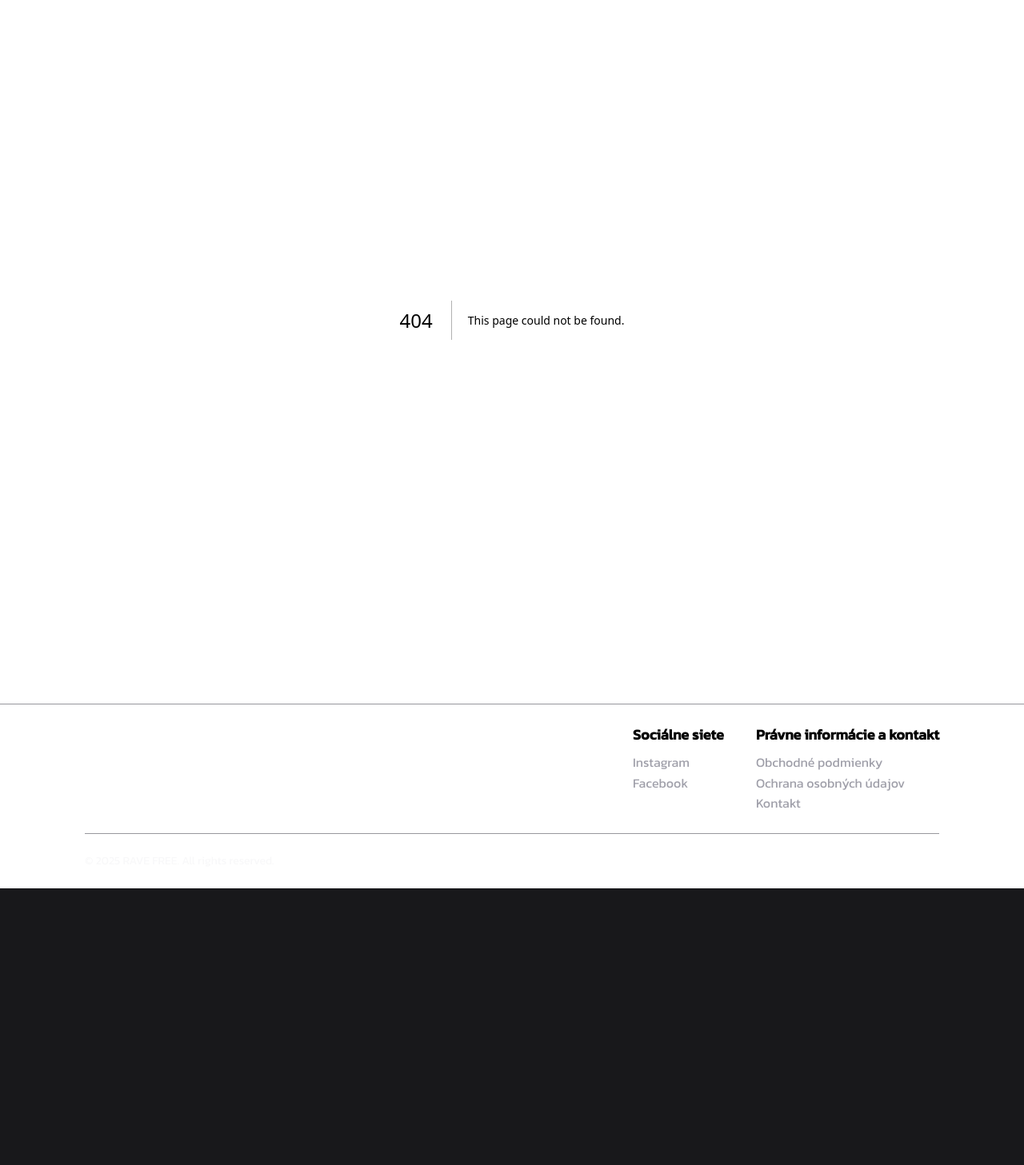
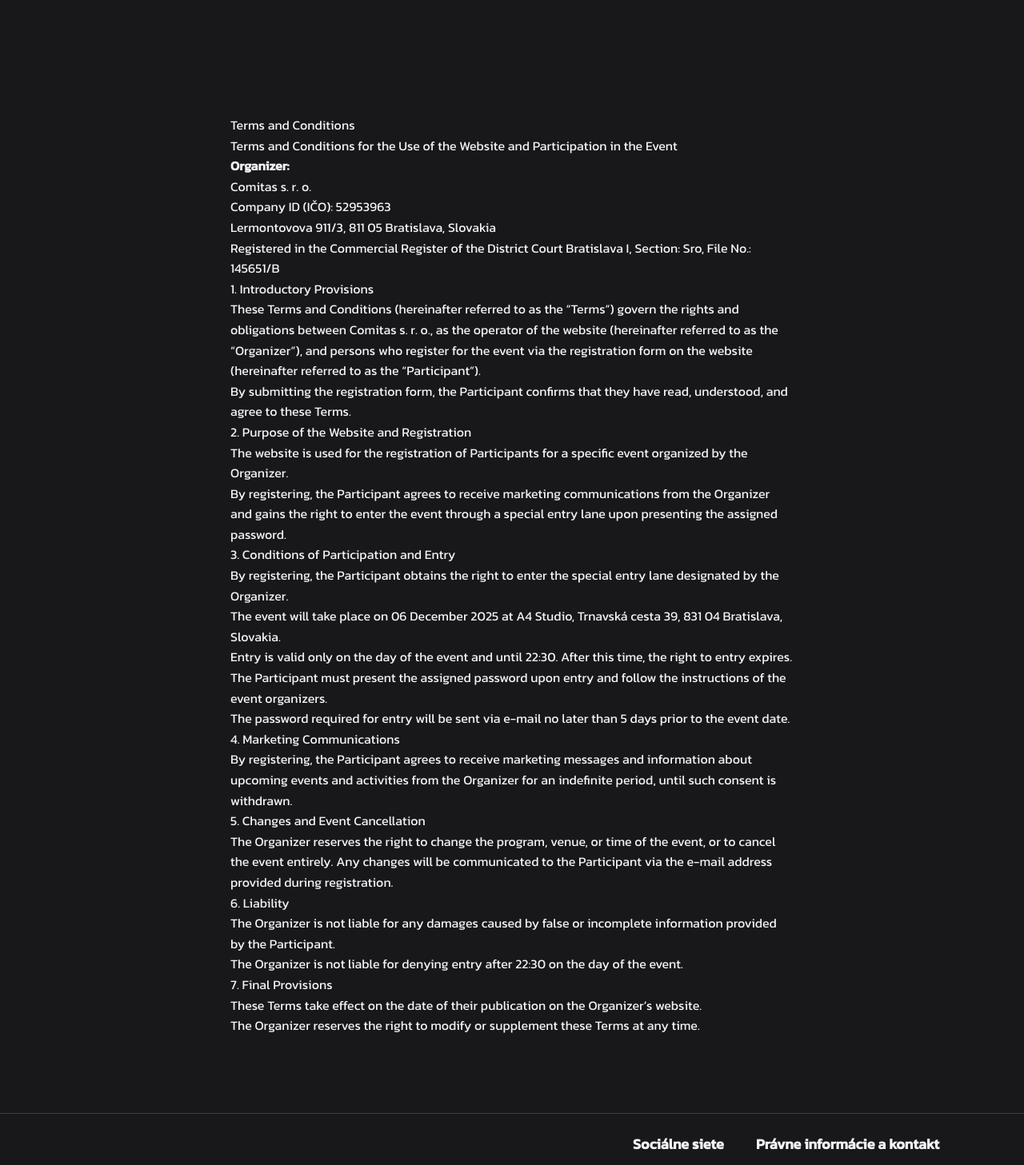
Before and after one commit to comitas-sro/ravefree-website, a Next.js app: page /terms-and-conditions in a window 1280 px wide. Before the commit this address had no page. Shown: the top 1457 px of the page at 80% size. Before the commit the page ends 1111 px from the top, so only its background shows below. Built offline with nearby package versions, Linux system fonts and the light colour scheme.

Commit message:
Create Terms and Conditions page

```diff
--- /dev/null
+++ b/src/app/terms-and-conditions/page.tsx
@@ -0,0 +1,107 @@
+import type { Metadata } from 'next';
+
+export const metadata: Metadata = {
+  title: 'Terms and conditions',
+};
+
+export default function TermsAndConditions() {
+  return (
+    <article className="mx-auto my-24 max-w-3xl px-4 md:mt-36 md:px-8 markdown-content">
+      <h1>Terms and Conditions</h1>
+      <h2>
+        Terms and Conditions for the Use of the Website and Participation in the
+        Event
+      </h2>
+      <p>
+        <strong>Organizer:</strong>
+        <br />
+        Comitas s. r. o.
+        <br />
+        Company ID (IČO): 52953963
+        <br />
+        Lermontovova 911/3, 811 05 Bratislava, Slovakia
+        <br />
+        Registered in the Commercial Register of the District Court Bratislava
+        I, Section: Sro, File No.: 145651/B
+      </p>
+
+      <h3>1. Introductory Provisions</h3>
+      <p>
+        These Terms and Conditions (hereinafter referred to as the “Terms”)
+        govern the rights and obligations between Comitas s. r. o., as the
+        operator of the website (hereinafter referred to as the “Organizer”),
+        and persons who register for the event via the registration form on the
+        website (hereinafter referred to as the “Participant”).
+      </p>
+      <p>
+        By submitting the registration form, the Participant confirms that they
+        have read, understood, and agree to these Terms.
+      </p>
+
+      <h3>2. Purpose of the Website and Registration</h3>
+      <p>
+        The website is used for the registration of Participants for a specific
+        event organized by the Organizer.
+        <br />
+        By registering, the Participant agrees to receive marketing
+        communications from the Organizer and gains the right to enter the event
+        through a special entry lane upon presenting the assigned password.
+      </p>
+
+      <h3>3. Conditions of Participation and Entry</h3>
+      <p>
+        By registering, the Participant obtains the right to enter the special
+        entry lane designated by the Organizer.
+      </p>
+      <p>
+        The event will take place on 06 December 2025 at A4 Studio, Trnavská
+        cesta 39, 831 04 Bratislava, Slovakia.
+      </p>
+      <p>
+        Entry is valid only on the day of the event and until 22:30. After this
+        time, the right to entry expires.
+      </p>
+      <p>
+        The Participant must present the assigned password upon entry and follow
+        the instructions of the event organizers.
+      </p>
+      <p>
+        The password required for entry will be sent via e-mail no later than 5
+        days prior to the event date.
+      </p>
+
+      <h3>4. Marketing Communications</h3>
+      <p>
+        By registering, the Participant agrees to receive marketing messages and
+        information about upcoming events and activities from the Organizer for
+        an indefinite period, until such consent is withdrawn.
+      </p>
+
+      <h3>5. Changes and Event Cancellation</h3>
+      <p>
+        The Organizer reserves the right to change the program, venue, or time
+        of the event, or to cancel the event entirely. Any changes will be
+        communicated to the Participant via the e-mail address provided during
+        registration.
+      </p>
+
+      <h3>6. Liability</h3>
+      <p>
+        The Organizer is not liable for any damages caused by false or
+        incomplete information provided by the Participant.
+        <br />
+        The Organizer is not liable for denying entry after 22:30 on the day of
+        the event.
+      </p>
+
+      <h3>7. Final Provisions</h3>
+      <p>
+        These Terms take effect on the date of their publication on the
+        Organizer’s website.
+        <br />
+        The Organizer reserves the right to modify or supplement these Terms at
+        any time.
+      </p>
+    </article>
+  );
+}
```
